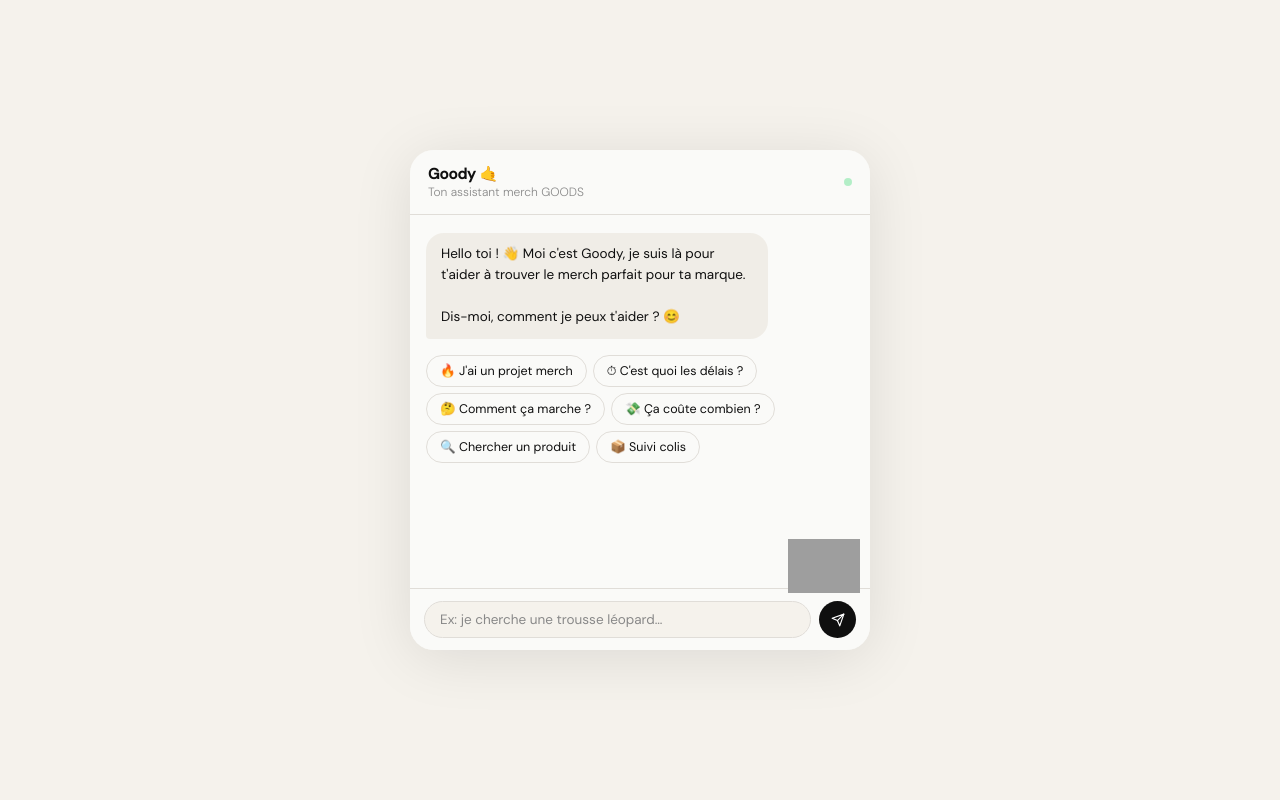
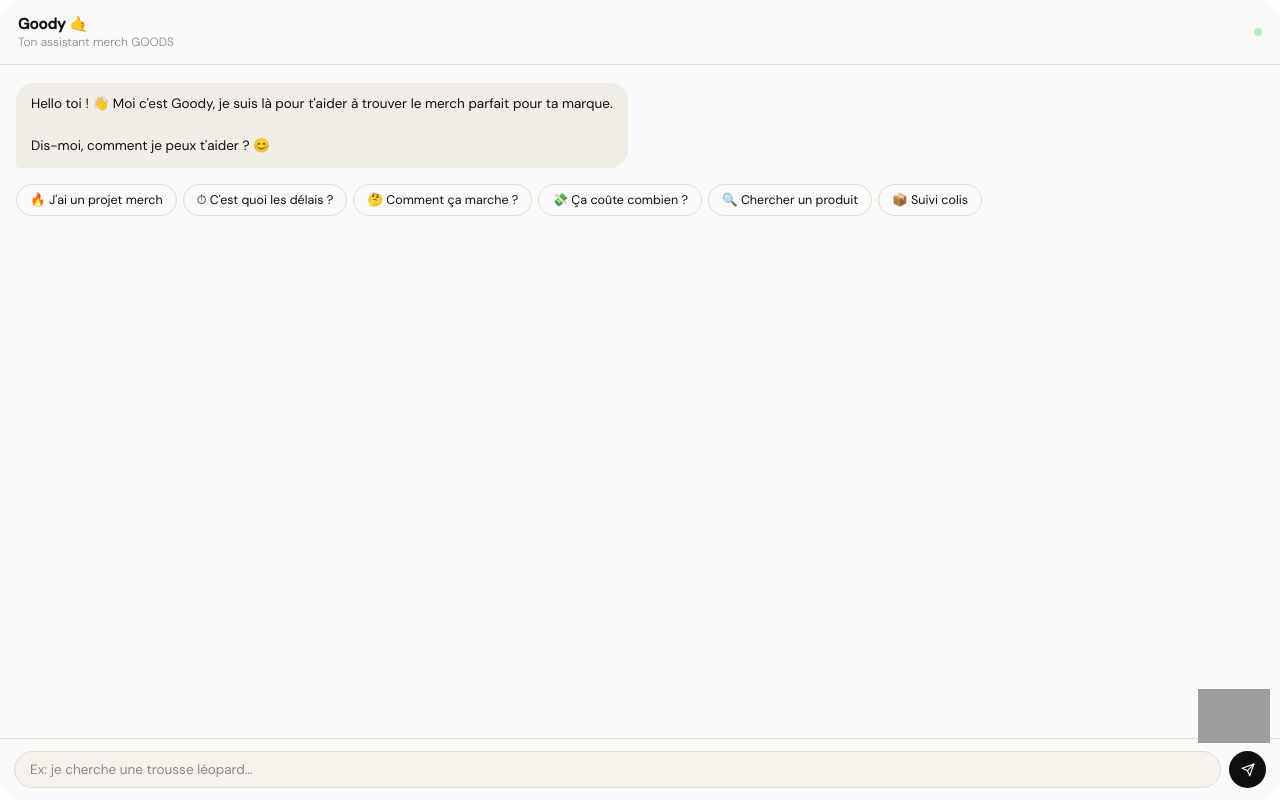
Before and after one commit to lolabennaim/goodo-chatbot, a website: page goods-chatbot.html in a window 1280 px wide. Drawn offline with Linux system fonts and the light colour scheme; grey boxes are pictures that could not be loaded.

Commit message:
Update goods-chatbot.html

```diff
--- a/goods-chatbot.html
+++ b/goods-chatbot.html
@@ -8,12 +8,12 @@
 <style>
 *,*::before,*::after{box-sizing:border-box;margin:0;padding:0}
 :root{--black:#0f0f0f;--white:#fafaf8;--cream:#f5f2ec;--border:#e0ddd8;--muted:#888;--radius:18px}
-body{font-family:'DM Sans',sans-serif;background:var(--cream);display:flex;align-items:center;justify-content:center;min-height:100vh;padding:20px}
+body{font-family:'DM Sans',sans-serif;background:transparent;margin:0;padding:0}
 
 .wrap{
-  width:100%;max-width:460px;background:var(--white);
-  border-radius:24px;box-shadow:0 8px 60px rgba(0,0,0,.10);
-  overflow:hidden;display:flex;flex-direction:column;height:500px;
+  width:100%;max-width:100%;background:var(--white);
+  border-radius:24px;box-shadow:none;
+  overflow:hidden;display:flex;flex-direction:column;height:100vh;
   position:relative;
 }
 
```
